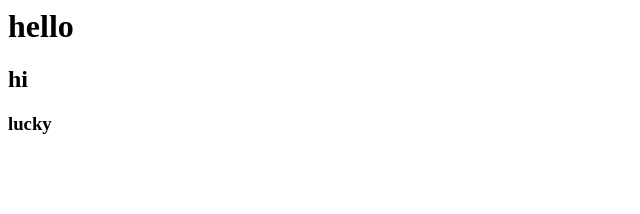
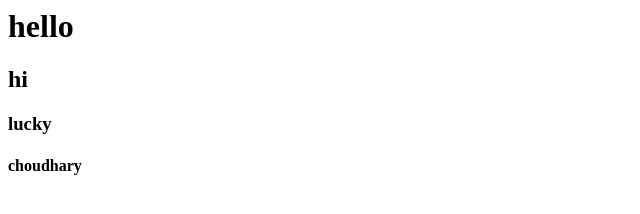
Before and after one commit to lucky9219/first-rep, a plain HTML site: page index.html in a window 1280 px wide. Shown: the full height of the page, 0-640 px from the left. Drawn offline with Linux system fonts and the light colour scheme.

Commit message:
sec commit via child

```diff
--- a/index.html
+++ b/index.html
@@ -2,4 +2,5 @@
 <h1>hello</h1>
 <h2>hi<h2>
 <h3>lucky</h3>
+<h4>choudhary</h3>
 </html>
```
